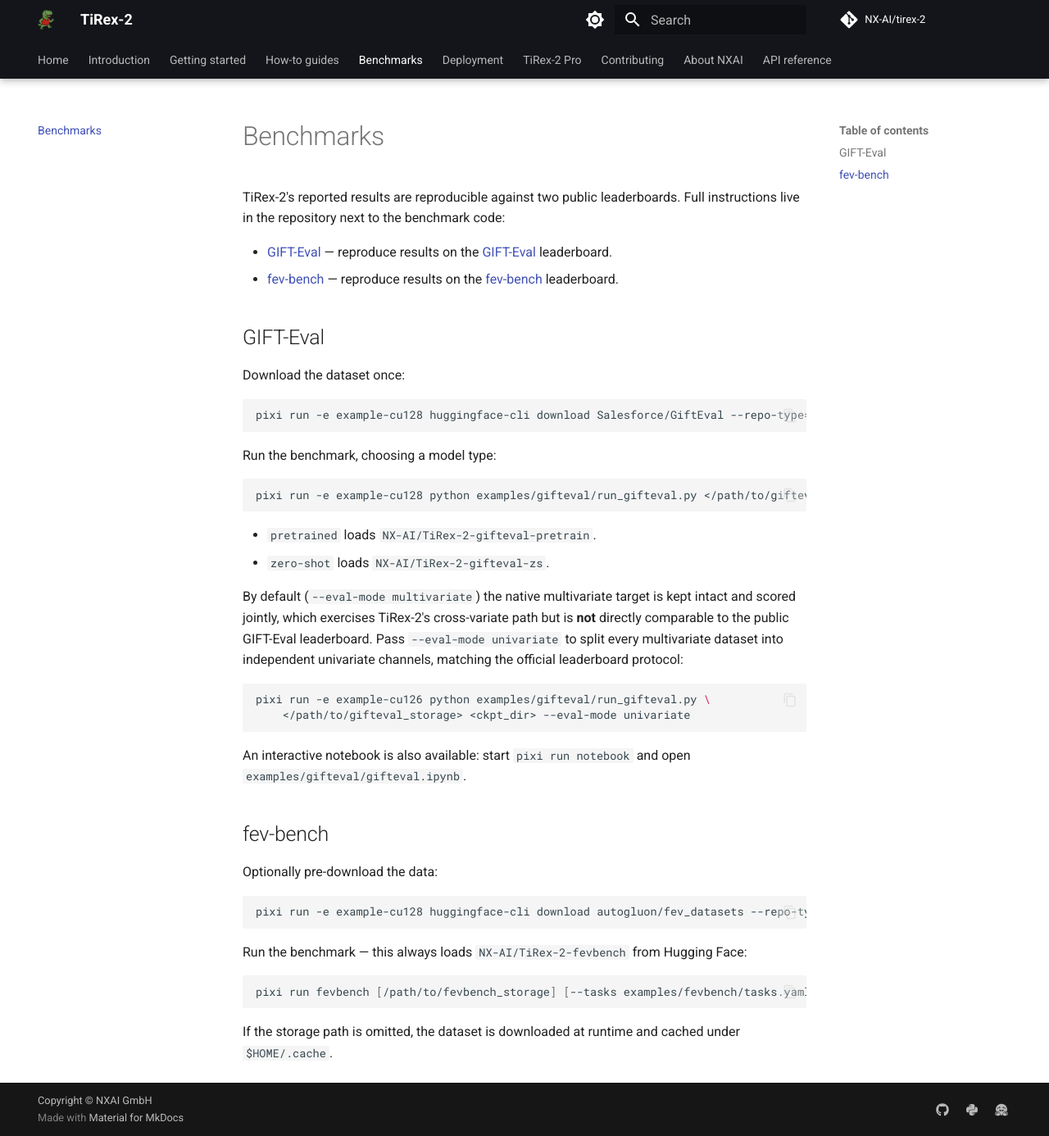
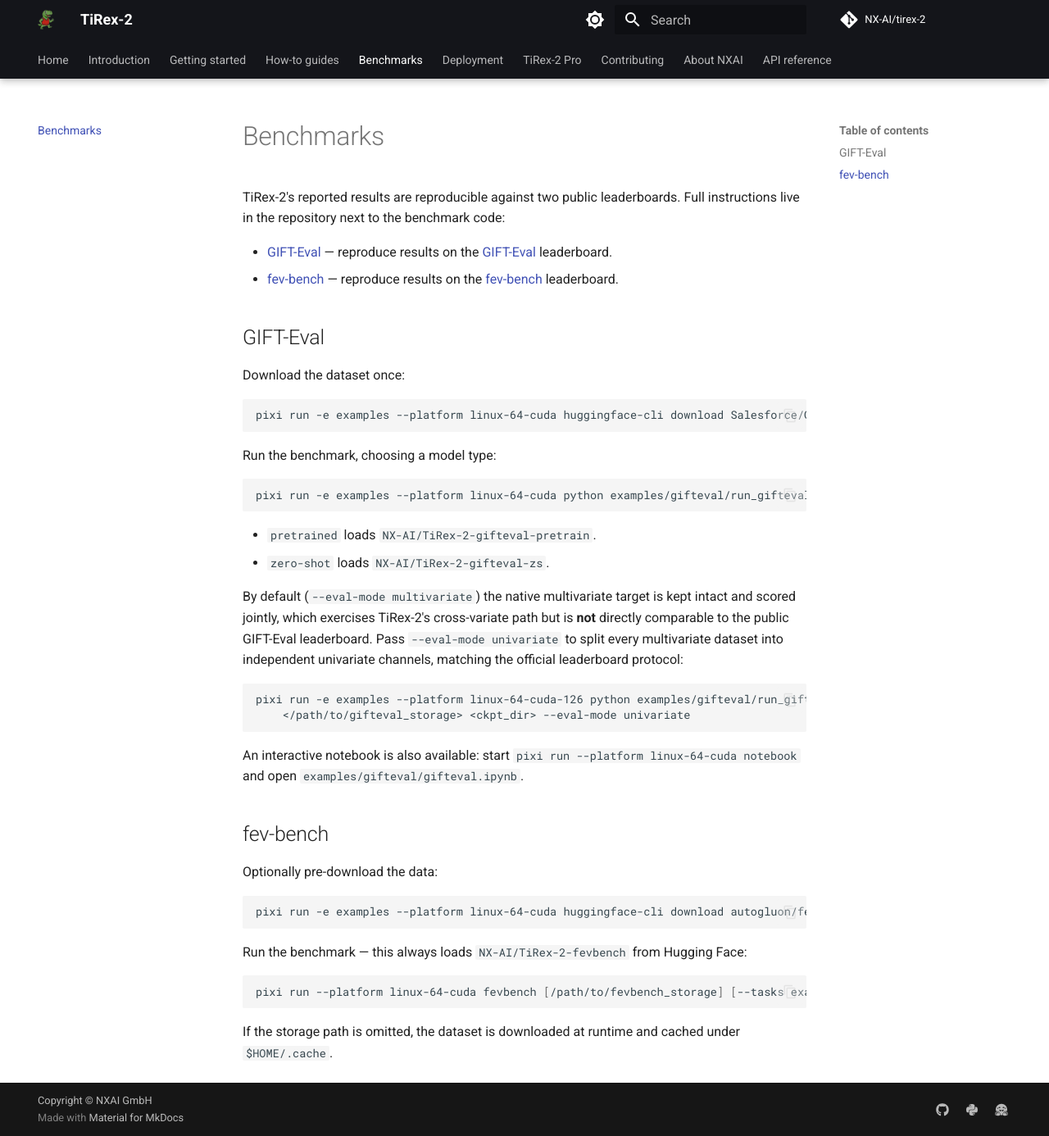
Before and after one commit to NX-AI/tirex-2, an MkDocs documentation site: the page built from docs/benchmarks.md, in a window 1280 px wide and 1386 px high. Shown: the whole window at 82% size. Built offline with MkDocs 1.6.1 and Material for MkDocs 9.7.7, drawn with Linux system fonts in a browser that asks for light colours; comment, search, counter and statistics services are not loaded.

Commit message:
docs(pixi): use named platforms

````diff
--- a/docs/benchmarks.md
+++ b/docs/benchmarks.md
@@ -15,13 +15,13 @@
 Download the dataset once:
 
 ```bash
-pixi run -e example-cu128 huggingface-cli download Salesforce/GiftEval --repo-type=dataset --local-dir PATH_TO_SAVE
+pixi run -e examples --platform linux-64-cuda huggingface-cli download Salesforce/GiftEval --repo-type=dataset --local-dir PATH_TO_SAVE
 ```
 
 Run the benchmark, choosing a model type:
 
 ```bash
-pixi run -e example-cu128 python examples/gifteval/run_gifteval.py </path/to/gifteval_storage> pretrained
+pixi run -e examples --platform linux-64-cuda python examples/gifteval/run_gifteval.py </path/to/gifteval_storage> pretrained
 ```
 
 - `pretrained` loads `NX-AI/TiRex-2-gifteval-pretrain`.
@@ -34,11 +34,11 @@
 protocol:
 
 ```bash
-pixi run -e example-cu126 python examples/gifteval/run_gifteval.py \
+pixi run -e examples --platform linux-64-cuda-126 python examples/gifteval/run_gifteval.py \
     </path/to/gifteval_storage> <ckpt_dir> --eval-mode univariate
 ```
 
-An interactive notebook is also available: start `pixi run notebook` and open
+An interactive notebook is also available: start `pixi run --platform linux-64-cuda notebook` and open
 `examples/gifteval/gifteval.ipynb`.
 
 ## fev-bench
@@ -46,13 +46,13 @@
 Optionally pre-download the data:
 
 ```bash
-pixi run -e example-cu128 huggingface-cli download autogluon/fev_datasets --repo-type=dataset --local-dir </path/to/fevbench/store>
+pixi run -e examples --platform linux-64-cuda huggingface-cli download autogluon/fev_datasets --repo-type=dataset --local-dir </path/to/fevbench/store>
 ```
 
 Run the benchmark — this always loads `NX-AI/TiRex-2-fevbench` from Hugging Face:
 
 ```bash
-pixi run fevbench [/path/to/fevbench_storage] [--tasks examples/fevbench/tasks.yaml]
+pixi run --platform linux-64-cuda fevbench [/path/to/fevbench_storage] [--tasks examples/fevbench/tasks.yaml]
 ```
 
 If the storage path is omitted, the dataset is downloaded at runtime and cached under
````
Also changed, not shown: AGENT.md (+22 -21 lines), CONTRIBUTING.md (+6 -3 lines), README.md (+6 -2 lines), docs/getting-started/install.md (+6 -3 lines), docs/getting-started/quickstart.md (+4 -4 lines), examples/fevbench/README.md (+2 -2 lines), examples/gifteval/README.md (+4 -4 lines), 2 other files.
